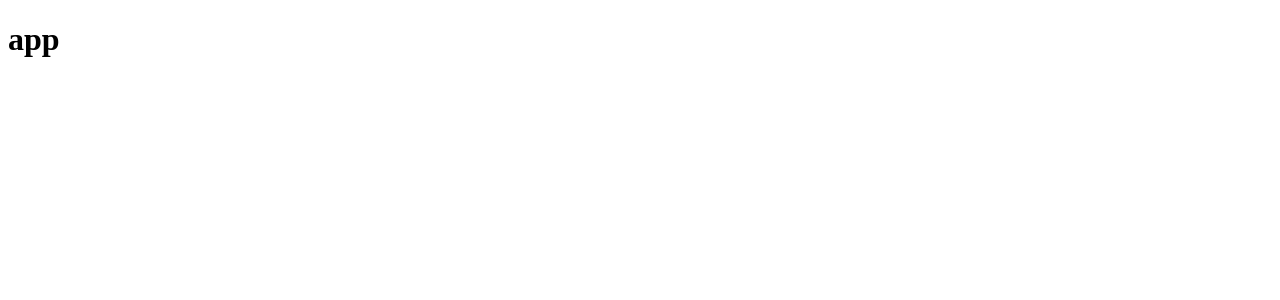
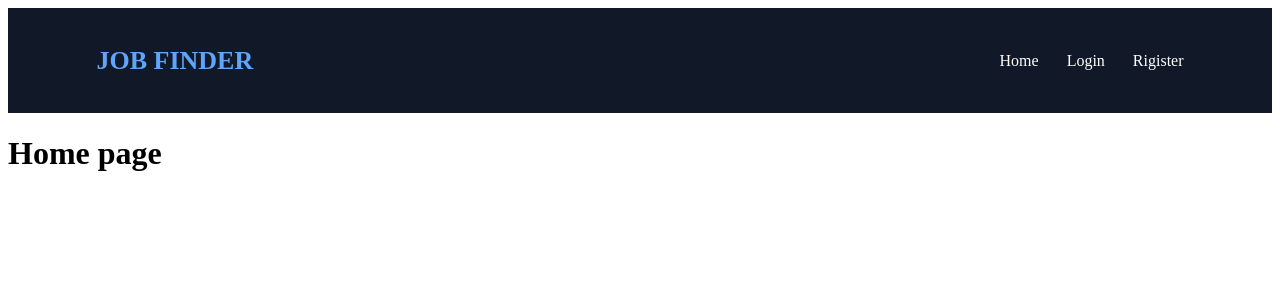
Before and after one commit to mohammedyunus1847/-job-portal, a React (Vite) app in the folder frontend/jobportal/: page / in a window 1280 px wide. Shown: the top 300 px of the page. Built offline with nearby package versions, Linux system fonts and the light colour scheme.

Commit message:
creted hompage nad navbar

```diff
--- a/frontend/jobportal/package.json
+++ b/frontend/jobportal/package.json
@@ -11,7 +11,8 @@
   },
   "dependencies": {
     "react": "^19.2.8",
-    "react-dom": "^19.2.8"
+    "react-dom": "^19.2.8",
+    "react-router-dom": "^7.18.4"
   },
   "devDependencies": {
     "@eslint/js": "^10.0.1",
--- a/frontend/jobportal/src/App.jsx
+++ b/frontend/jobportal/src/App.jsx
@@ -1,9 +1,18 @@
+import Navbar from "./components/navbar"
+import { BrowserRouter,Routes,Route } from "react-router-dom"
+
 function App() {
 
   return (
-    <>
-      <h1>app</h1>
-    </>
+    <BrowserRouter>
+      <Navbar/>
+
+      <Routes>
+        <Route path="/" element={<h1>Home page</h1>}/>
+        <Route path="/login" element={<h1>Login page</h1>}/>
+        <Route path="/register" element={<h1>Register page</h1>}/>
+      </Routes>
+    </BrowserRouter>
   )
 }
 
--- a/frontend/jobportal/src/components/navbar.jsx
+++ b/frontend/jobportal/src/components/navbar.jsx
@@ -0,0 +1,21 @@
+import {Link} from "react-router-dom"
+import "../styles/navbar.css"
+
+
+function Navbar(){
+    return(
+        <nav className="navbar">
+            <h2 className="logo">JOB FINDER</h2>
+
+            <div className="nav-links">
+
+                <Link to="/">Home</Link>
+                <Link to="/login">Login</Link>
+                <Link to="/register">Rigister</Link>
+            </div>
+        </nav>
+
+    )
+}
+
+export default Navbar;
--- /dev/null
+++ b/frontend/jobportal/src/styles/navbar.css
@@ -0,0 +1,31 @@
+.logo {
+  font-size: 26px;
+  font-weight: 700;
+  color: #60a5fa;
+}
+
+.navbar {
+  display: flex;
+  justify-content: space-between;
+  align-items: center;
+  padding: 16px 7%;
+  background-color: #111827;
+  color: white;
+}
+
+.nav-links {
+  display: flex;
+  align-items: center;
+  gap: 28px;
+}
+
+.nav-links a {
+  color: white;
+  text-decoration: none;
+  font-size: 16px;
+  transition: color 0.2s ease;
+}
+
+.nav-links a:hover {
+  color: #60a5fa;
+}
```
Also changed, not shown: frontend/jobportal/src/pages/home.jsx (added, +7 -0 lines), 1 other file (tests, documents, lock files or other folders).
